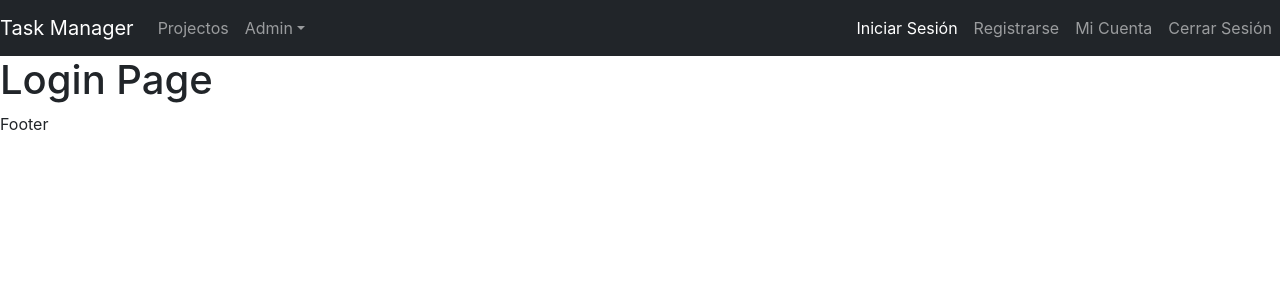
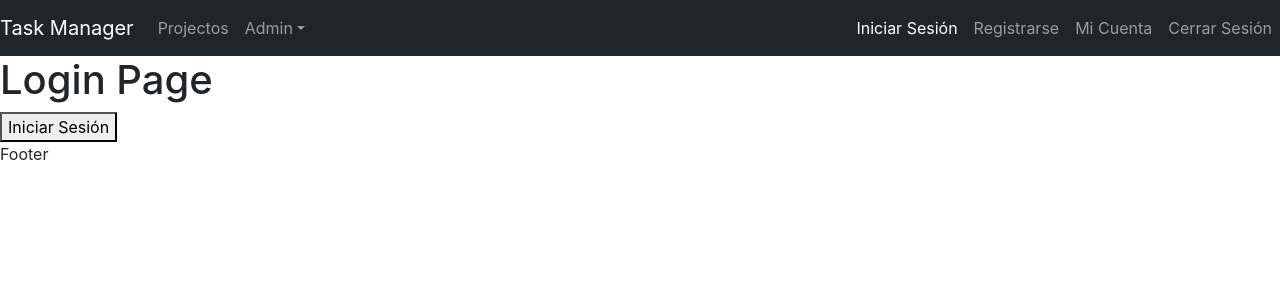
Before and after one commit to GustavoLira-ChE/task-manager, a React (Create React App) app in the folder client/: page /login in a window 1280 px wide. Shown: the top 300 px of the page. Built offline with nearby package versions, Linux system fonts and the light colour scheme; the HTML template or start-up script is replaced by a standard one.

Commit message:
add: login button

```diff
--- a/client/src/pages/LoginPage.jsx
+++ b/client/src/pages/LoginPage.jsx
@@ -1,9 +1,16 @@
-import React from 'react';
+import React, {useContext} from 'react';
+import AuthContext from '../contexts/AuthContext';
+
+const userCredentials = {};
 
 const LoginPage = () => {
+
+    const {login} = useContext(AuthContext);
+
     return (
         <div>
             <h1>Login Page</h1>
+            <button onClick={() => login(userCredentials)}>Iniciar Sesión</button>
         </div>
     );
 };
```
